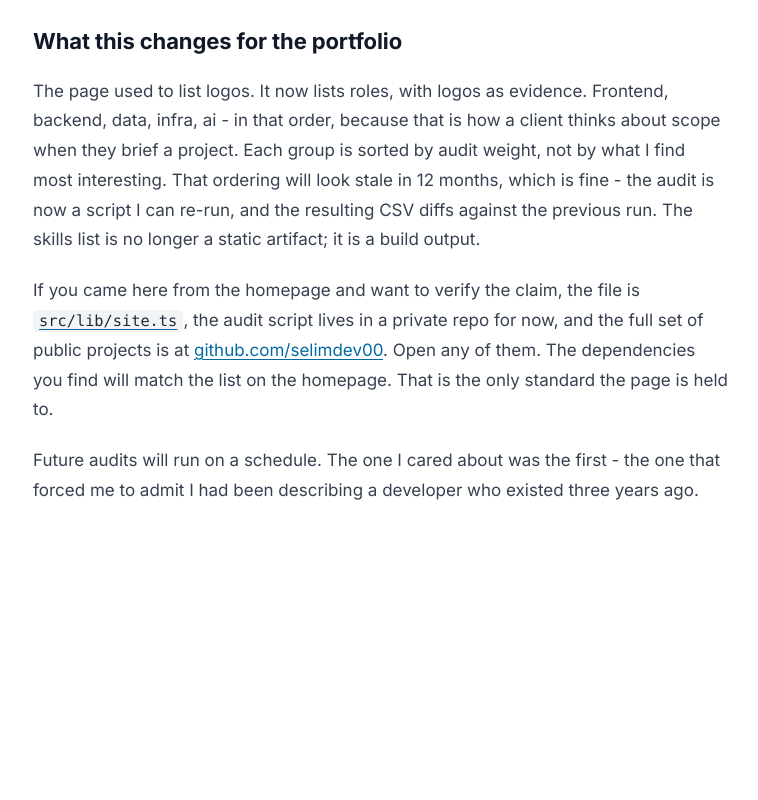
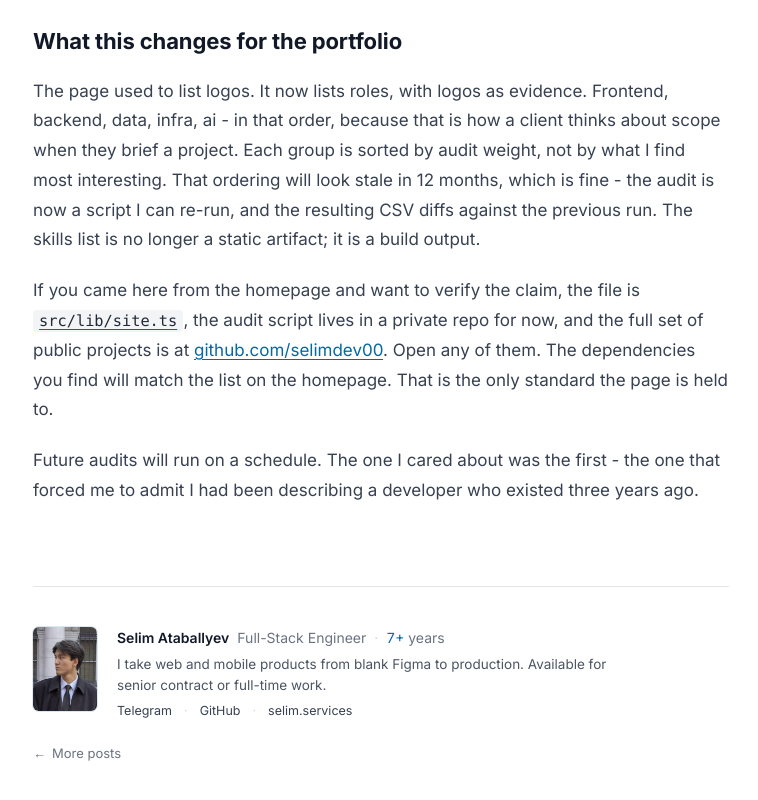
Before and after one commit to selimdev00/selimdev-client, an Astro site: page /blog/auditing-100-projects-to-find-my-real-stack in a window 1280 px wide. Shown: the part 5052-5852 px from the top of the page, without its empty margins (259-1017 px from the left). Before the commit the page ends 5686 px from the top, so only its background shows below. Built offline with nearby package versions, Linux system fonts and the light colour scheme; Astro itself is replaced by a stand-in of ours.

Commit message:
Add AuthorCard to blog index and post bottom

```diff
--- /dev/null
+++ b/src/components/AuthorCard.astro
@@ -0,0 +1,86 @@
+---
+import { site, totalExperienceYears } from "../lib/site";
+
+interface Props {
+  variant?: "intro" | "outro";
+}
+
+const { variant = "intro" } = Astro.props;
+const years = totalExperienceYears();
+
+const bio =
+  variant === "outro"
+    ? "I take web and mobile products from blank Figma to production. Available for senior contract or full-time work."
+    : "Notes from a full-stack engineer shipping web and mobile products. Currently taking senior contract or full-time work.";
+---
+
+<aside
+  class="flex items-start gap-4 md:gap-5"
+  aria-label={variant === "outro" ? "About the author" : "About"}
+>
+  <a
+    href="/"
+    class="relative shrink-0 overflow-hidden rounded-md w-14 h-[72px] md:w-16 md:h-[84px] ring-1 ring-sky-700/15 dark:ring-sky-300/15 transition-[outline] duration-300"
+    aria-label={`Visit ${site.ownerName}'s portfolio`}
+  >
+    <picture>
+      <source type="image/webp" srcset="/avatar-face.webp" />
+      <img
+        src="/avatar-face.png"
+        alt={`${site.ownerName} portrait`}
+        loading="lazy"
+        decoding="async"
+        class="absolute inset-0 w-full h-full object-cover scale-[2.1] origin-top -translate-y-6"
+        style="object-position: 50% 0%;"
+      />
+    </picture>
+  </a>
+
+  <div class="min-w-0 flex flex-col gap-1.5">
+    <p class="flex flex-wrap items-baseline gap-x-2 gap-y-0.5 text-[14px]">
+      <a
+        href="/"
+        class="font-semibold text-gray-900 dark:text-white hover:text-sky-700 dark:hover:text-sky-200 transition-colors duration-300"
+      >
+        {site.ownerName}
+      </a>
+      <span class="text-gray-500 dark:text-gray-500">
+        Full-Stack Engineer
+        <span class="text-gray-300 dark:text-gray-700 mx-1" aria-hidden="true">·</span>
+        <span class="proof-value text-sky-700 dark:text-sky-300">{years}+</span>
+        <span> years</span>
+      </span>
+    </p>
+    <p
+      class="text-[13.5px] leading-[1.55] text-gray-600 dark:text-gray-400 max-w-[60ch]"
+    >
+      {bio}
+    </p>
+    <p class="flex flex-wrap items-center gap-x-3 gap-y-1 text-[12.5px]">
+      <a
+        href={site.telegramUrl}
+        target="_blank"
+        rel="noopener"
+        class="text-gray-700 dark:text-gray-300 hover:text-sky-700 dark:hover:text-sky-200 transition-colors duration-300"
+      >
+        Telegram
+      </a>
+      <span class="text-gray-300 dark:text-gray-700" aria-hidden="true">·</span>
+      <a
+        href={site.githubUrl}
+        target="_blank"
+        rel="noopener"
+        class="text-gray-700 dark:text-gray-300 hover:text-sky-700 dark:hover:text-sky-200 transition-colors duration-300"
+      >
+        GitHub
+      </a>
+      <span class="text-gray-300 dark:text-gray-700" aria-hidden="true">·</span>
+      <a
+        href="/"
+        class="text-gray-700 dark:text-gray-300 hover:text-sky-700 dark:hover:text-sky-200 transition-colors duration-300"
+      >
+        selim.services
+      </a>
+    </p>
+  </div>
+</aside>
--- a/src/pages/blog/[slug].astro
+++ b/src/pages/blog/[slug].astro
@@ -1,6 +1,7 @@
 ---
 import { getCollection, type CollectionEntry } from "astro:content";
 import WritingLayout from "../../layouts/WritingLayout.astro";
+import AuthorCard from "../../components/AuthorCard.astro";
 import { site } from "../../lib/site";
 
 export async function getStaticPaths() {
@@ -81,6 +82,19 @@ const minutes = Math.max(1, Math.round(wordCount / 220));
     <div class="post-body">
       <Content />
     </div>
+
+    <footer class="mt-16 md:mt-20 pt-10 border-t border-gray-200 dark:border-slate-800">
+      <AuthorCard variant="outro" />
+      <p class="mt-6 text-[13px]">
+        <a
+          href="/blog/"
+          class="inline-flex items-center gap-1.5 text-gray-500 dark:text-gray-500 hover:text-sky-700 dark:hover:text-sky-200 transition-colors duration-300"
+        >
+          <span aria-hidden="true">&larr;</span>
+          <span>More posts</span>
+        </a>
+      </p>
+    </footer>
   </article>
 </WritingLayout>
 
--- a/src/pages/blog/index.astro
+++ b/src/pages/blog/index.astro
@@ -1,6 +1,7 @@
 ---
 import { getCollection } from "astro:content";
 import WritingLayout from "../../layouts/WritingLayout.astro";
+import AuthorCard from "../../components/AuthorCard.astro";
 
 const isProd = import.meta.env.PROD;
 const all = await getCollection("posts", ({ data }) =>
@@ -22,17 +23,11 @@ const dateFormatter = new Intl.DateTimeFormat("en-US", {
   title="Writing"
   description="Notes on engineering, AI workflows, and shipping product - from a full-stack engineer."
 >
-  <header class="mb-12 md:mb-16">
-    <a
-      href="/"
-      class="inline-flex items-center gap-1.5 text-[13px] text-gray-500 dark:text-gray-500 hover:text-sky-700 dark:hover:text-sky-200 transition-colors duration-300"
-    >
-      <span aria-hidden="true">&larr;</span>
-      <span>selim.services</span>
-    </a>
+  <AuthorCard variant="intro" />
 
+  <header class="mt-10 mb-12 md:mt-12 md:mb-16">
     <h1
-      class="mt-6 font-bold leading-[1.05] tracking-tight text-gray-900 dark:text-white"
+      class="font-bold leading-[1.05] tracking-tight text-gray-900 dark:text-white"
       style="font-size: clamp(36px, 7vw, 56px);"
     >
       Writing
```
